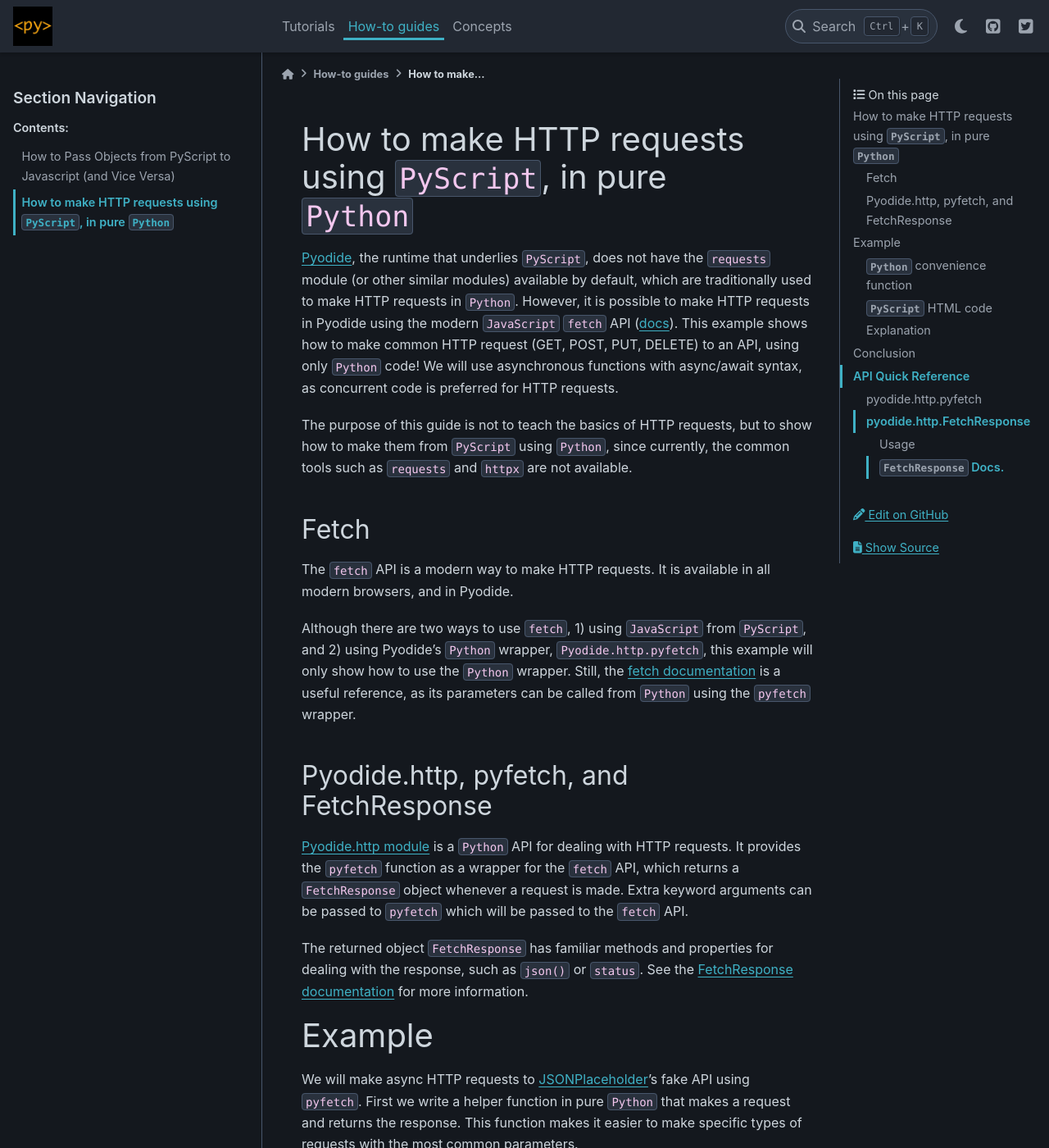
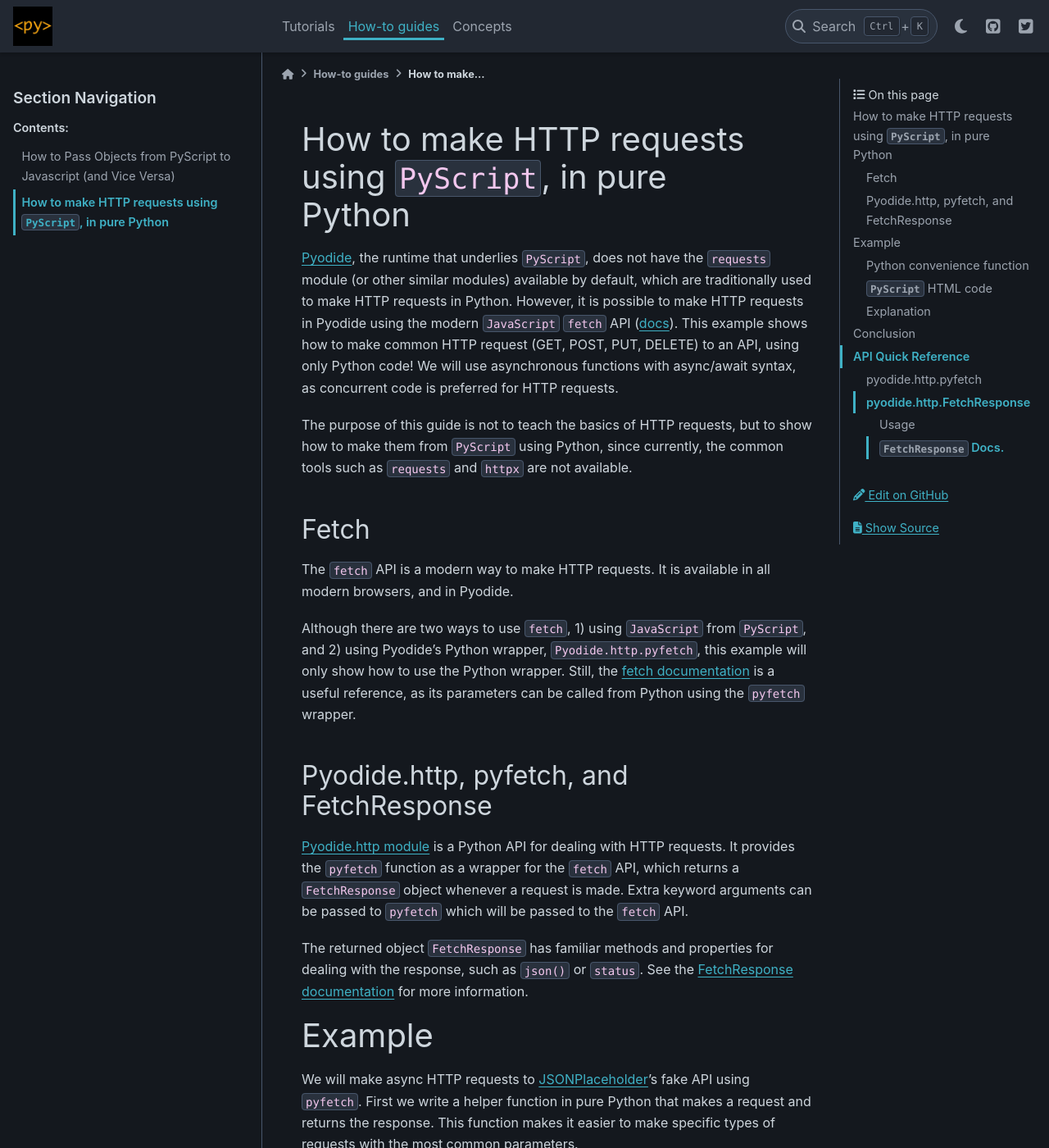
Before and after one commit to pyscript/pyscript, a Sphinx documentation site: the page built from docs/howtos/http-requests.md, in a window 1280 px wide and 1400 px high. Shown: the whole window at 82% size. Built offline with Sphinx 7.4.7 and the PyData theme 0.15.4, drawn with Linux system fonts in a browser that asks for light colours; pages that are not in the unit, such as notebooks, are missing from menus; some of the changed text lies outside the part shown.

Commit message:
Change code [Python] to Python

````diff
--- a/docs/howtos/http-requests.md
+++ b/docs/howtos/http-requests.md
@@ -1,27 +1,27 @@
-# How to make HTTP requests using `PyScript`, in pure `Python`
+# How to make HTTP requests using `PyScript`, in pure Python
 
 [Pyodide](https://pyodide.org), the runtime that underlies `PyScript`, does not have the `requests` module
-(or other similar modules) available by default, which are traditionally used to make HTTP requests in `Python`.
+(or other similar modules) available by default, which are traditionally used to make HTTP requests in Python.
 However, it is possible to make HTTP requests in Pyodide using the modern `JavaScript` `fetch` API
 ([docs](https://developer.mozilla.org/en-US/docs/Web/API/fetch)). This example shows how to make common HTTP request
-(GET, POST, PUT, DELETE) to an API, using only `Python` code! We will use asynchronous functions with
+(GET, POST, PUT, DELETE) to an API, using only Python code! We will use asynchronous functions with
 async/await syntax, as concurrent code is preferred for HTTP requests.
 
 The purpose of this guide is not to teach the basics of HTTP requests, but to show how to make them
-from `PyScript` using `Python`, since currently, the common tools such as `requests` and `httpx` are not available.
+from `PyScript` using Python, since currently, the common tools such as `requests` and `httpx` are not available.
 
 ## Fetch
 
 The `fetch` API is a modern way to make HTTP requests. It is available in all modern browsers, and in Pyodide.
 
-Although there are two ways to use `fetch`, 1) using `JavaScript` from `PyScript`, and 2) using Pyodide's `Python` wrapper,
-`Pyodide.http.pyfetch`, this example will only show how to use the `Python` wrapper. Still, the
+Although there are two ways to use `fetch`, 1) using `JavaScript` from `PyScript`, and 2) using Pyodide's Python wrapper,
+`Pyodide.http.pyfetch`, this example will only show how to use the Python wrapper. Still, the
 [fetch documentation](https://developer.mozilla.org/en-US/docs/Web/API/fetch#parameters) is a useful reference, as its
-parameters can be called from `Python` using the `pyfetch` wrapper.
+parameters can be called from Python using the `pyfetch` wrapper.
 
 ## Pyodide.http, pyfetch, and FetchResponse
 
-[Pyodide.http module](https://pyodide.org/en/stable/usage/api/python-api/http.html#module-pyodide.http) is a `Python` API
+[Pyodide.http module](https://pyodide.org/en/stable/usage/api/python-api/http.html#module-pyodide.http) is a Python API
 for dealing with HTTP requests. It provides the `pyfetch` function as a wrapper for the `fetch` API,
 which returns a `FetchResponse` object whenever a request is made. Extra keyword arguments can be passed to `pyfetch`
 which will be passed to the `fetch` API.
@@ -33,10 +33,10 @@
 
 # Example
 We will make async HTTP requests to [JSONPlaceholder](https://jsonplaceholder.typicode.com/)'s fake API using `pyfetch`.
-First we write a helper function in pure `Python` that makes a request and returns the response. This function
+First we write a helper function in pure Python that makes a request and returns the response. This function
 makes it easier to make specific types of requests with the most common parameters.
 
-## `Python` convenience function
+## Python convenience function
 
 ```python
 from pyodide.http import pyfetch, FetchResponse
@@ -71,15 +71,15 @@
 The basic idea is that the `PyScript` will import and call this function, then await the response. Therefore,
 the script containing this function must be importable by `PyScript`.
 
-For this example, we will name the file containing the `Python` code `request.py` and place it in the same directory as the file
+For this example, we will name the file containing the Python code `request.py` and place it in the same directory as the file
 containing the html code, which is described below.
 
 ## `PyScript` HTML code
 
-In this How-to, the HTML code is split into separate code blocks to enable context highlighting (coloring of the `Python`
+In this How-to, the HTML code is split into separate code blocks to enable context highlighting (coloring of the Python
 code inside the html code block), but in reality it is all in the same file. The first part is a bare bones `PyScript`
 html page, using the [community examples](https://github.com/pyscript/pyscript-collective/) set-up. The second part is
-the actual `Python` code for HTTP requests, which is wrapped in `<py-script>` tags, while the third block has the
+the actual Python code for HTTP requests, which is wrapped in `<py-script>` tags, while the third block has the
 concluding html code.
 
 ```html
@@ -153,12 +153,12 @@
 ```
 
 ## Explanation
-### `py-env` tag for importing our `Python` code
-The very first thing to notice is the `py-env` tag. This tag is used to import `Python` files into the `PyScript`.
+### `py-env` tag for importing our Python code
+The very first thing to notice is the `py-env` tag. This tag is used to import Python files into the `PyScript`.
 In this case, we are importing the `request.py` file, which contains the `request` function we wrote above.
 
 ### `py-script` tag for making async HTTP requests.
-Next, the `py-script` tag contains the actual `Python` code where we import `asyncio` and `json`,
+Next, the `py-script` tag contains the actual Python code where we import `asyncio` and `json`,
 which are required or helpful for the `request` function.
 The `# GET`, `# POST`, `# PUT`, `# DELETE` blocks show examples of how to use the `request` function to make basic
 HTTP requests. The `await` keyword is required not only for the `request` function, but also for certain methods of the
@@ -180,7 +180,7 @@
 [RFC 9110](https://www.rfc-editor.org/info/rfc9110).
 
 # Conclusion
-This tutorial demonstrates how to make HTTP requests using `pyfetch` and the `FetchResponse` objects. Importing `Python`
+This tutorial demonstrates how to make HTTP requests using `pyfetch` and the `FetchResponse` objects. Importing Python
 code/files into the `PyScript` using the `py-env` tag is also covered.
 
 Although a simple example, the principals here can be used to create complex web applications inside of `PyScript`,
````
